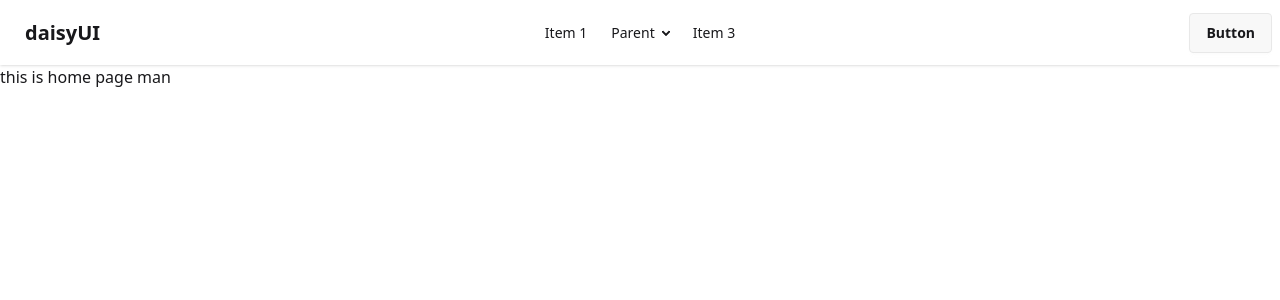
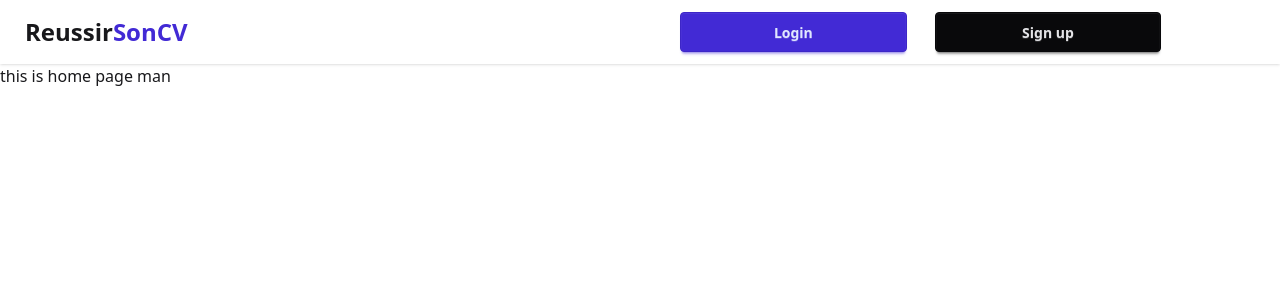
Before and after one commit to mohamedmaghzaoui/ReussirSonCV, a React (Vite) app in the folder frontend/: page / in a window 1280 px wide. Shown: the top 300 px of the page. Built offline with nearby package versions, Linux system fonts and the light colour scheme.

Commit message:
finished initial navbar

```diff
--- a/frontend/src/components/navbar.jsx
+++ b/frontend/src/components/navbar.jsx
@@ -1,43 +1,44 @@
-export const Navbar=()=>{
-    return( <div className="navbar bg-base-100 shadow-sm">
+import { Link } from 'react-router-dom';
+
+export const Navbar = () => {
+  return (
+    <div className="navbar bg-base-100 shadow-sm">
+      {/* Start (Mobile Menu) */}
       <div className="navbar-start">
         <div className="dropdown">
           <div tabIndex={0} role="button" className="btn btn-ghost lg:hidden">
-        <svg xmlns="http://www.w3.org/2000/svg" className="h-5 w-5" fill="none" viewBox="0 0 24 24" stroke="currentColor"> <path strokeLinecap="round" strokeLinejoin="round" strokeWidth="2" d="M4 6h16M4 12h8m-8 6h16" /> </svg>
+            <svg xmlns="http://www.w3.org/2000/svg" className="h-5 w-5" fill="none"
+              viewBox="0 0 24 24" stroke="currentColor">
+              <path strokeLinecap="round" strokeLinejoin="round" strokeWidth="2"
+                d="M4 6h16M4 12h8m-8 6h16" />
+            </svg>
           </div>
+
           <ul
             tabIndex={0}
-        className="menu menu-sm dropdown-content bg-base-100 rounded-box z-1 mt-3 w-52 p-2 shadow">
-        <li><a>Item 1</a></li>
-        <li>
-          <a>Parent</a>
-          <ul className="p-2">
-            <li><a>Submenu 1</a></li>
-            <li><a>Submenu 2</a></li>
-          </ul>
-        </li>
-        <li><a>Item 3</a></li>
+            className="menu menu-sm dropdown-content mt-3 z-[1] p-2 shadow bg-base-100 rounded-box w-52">
+
+            <li><button className="btn btn-primary mt-2 ">Login</button></li>
+            <li><button className="btn btn-neutral mt-2">  Sign up</button></li>
           </ul>
         </div>
-    <a className="btn btn-ghost text-xl">daisyUI</a>
+        <Link  to="/" className="btn btn-ghost  font-bold  text-2xl">
+
+               <h1 >
+        Reussir<span className="text-primary">SonCV</span>
+      </h1>
+
+         </Link>
       </div>
-  <div className="navbar-center hidden lg:flex">
-    <ul className="menu menu-horizontal px-1">
-      <li><a>Item 1</a></li>
-      <li>
-        <details>
-          <summary>Parent</summary>
-          <ul className="p-2">
-            <li><a>Submenu 1</a></li>
-            <li><a>Submenu 2</a></li>
-          </ul>
-        </details>
-      </li>
-      <li><a>Item 3</a></li>
-    </ul>
+
+
+
+      {/* center (desktop) */}
+      <div className="navbar-center hidden lg:flex gap-2">
+
+        <button className="btn btn-primary mr-5 ml-10 btn-block">Login</button>
+        <button className="btn btn-neutral btn-block">Sign up</button>
       </div>
-  <div className="navbar-end">
-    <a className="btn">Button</a>
     </div>
-</div>)
-}
+  );
+};
```
Lines whose indentation alone changed are shown as unchanged.
